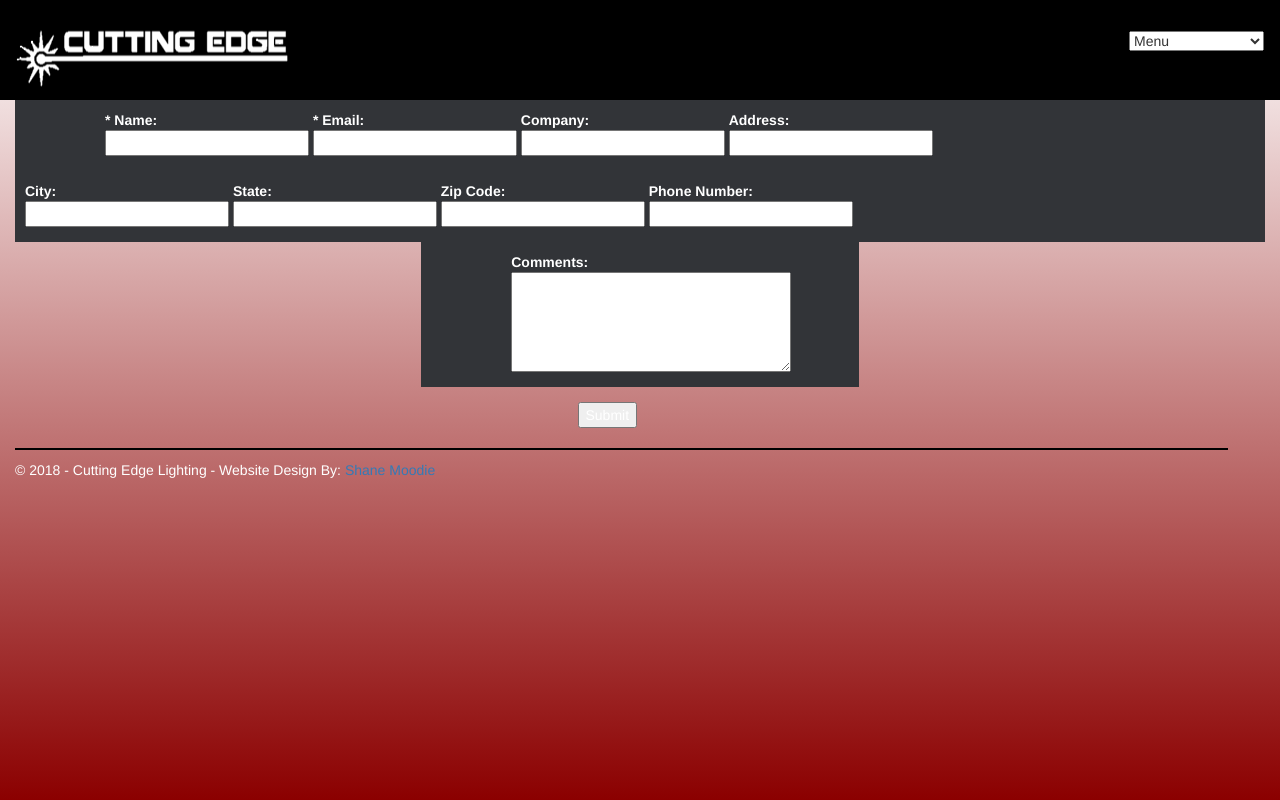
After one commit to ShaneMoodie/CuttingEdgeLighting, an ASP.NET MVC app: template CuttingEdgeLighting/Views/ServiceRequest/ServiceRequest.cshtml in a window 1280 px wide. The commit adds this page. Run offline with ASP.NET Core 8 and stand-ins for ASP.NET MVC 5, Linux system fonts and the light colour scheme; the template is opened without the code that fills it, so the values that code supplies are empty; the project's own start-up code is not run, and a stand-in starts its controllers and pages; some libraries are stand-ins or nearby versions.

Commit message:
ServiceRequest Page halfway

```diff
--- a/CuttingEdgeLighting/Content/Site.css
+++ b/CuttingEdgeLighting/Content/Site.css
@@ -204,6 +204,7 @@ nav select {
     width: 49%;
     float: left;
 }
+
 /* Fading animation */
 .fade {
     -webkit-animation-name: fade;
@@ -232,6 +233,54 @@ nav select {
     }
 }
 
+/*Lighting/Electrical/Energy/Service Request Menus*/
+.servColumns {
+    display: grid;
+    margin: 0 auto;
+    width: 35%;
+}
+
+
+
+.col-left {
+    grid-column: 1;
+    grid-row: 1;
+    background-color: #323438;
+    padding: 10px;
+    padding-left: 90px;
+}
+
+.col-right {
+    grid-column: 2;
+    grid-row: 1;
+    background-color: #323438;
+    padding: 10px;
+}
+
+label {
+    color: black;
+}
+
+span {
+    color: white;
+}
+
+.commentText {
+    background-color: #323438;
+    display: block;
+    margin: 0 auto;
+    margin-bottom: 15px;
+    width: 35%;
+    padding: 10px;
+    padding-left: 90px;
+}
+
+textarea {
+    width: 100%;
+    height: 100px;
+}
+
+
 /*Contact Page*/
 .contactinfo {
     background-image: url('Pictures/TextBackground.jpg');
@@ -246,6 +295,10 @@ nav select {
     width: 30%;
     margin: 25px auto;
     padding: 20px;
+}
+
+.mobilesOnly {
+    visibility: hidden;
 }
 
 /*New Vendor Page*/
--- a/CuttingEdgeLighting/Views/Home/Contact.cshtml
+++ b/CuttingEdgeLighting/Views/Home/Contact.cshtml
@@ -20,7 +20,7 @@
                 <br />
                 Twinsburg, OH 44087
             </p>
-            <p>Phone Number: <a href="tel:3309986002">330-998-6002</a></p>
+            <p>Phone Number: <a class="mobilesOnly" href="tel:3309986002">330-998-6002</a></p>
         </div>
     </div>
 </body>
--- /dev/null
+++ b/CuttingEdgeLighting/Views/ServiceRequest/ServiceRequest.cshtml
@@ -0,0 +1,52 @@
+
+
+<body>
+    <div class="serviceForm">
+        <form action="mailto:carl@cuttingedgelighting.com" method="post" enctype="text/plain">
+            <div class="col-left">
+                <label>
+                    <span>* Name:</span><br />
+                    <input type="text" name="ServiceRequestName" required />
+                </label>
+                <label>
+                    <span>* Email:</span><br />
+                    <input type="text" name="ServiceRequestEmail" required />
+                </label>
+                <label>
+                    <span>Company:</span><br />
+                    <input type="text" name="ServiceRequestCompany" />
+                </label>
+                <label>
+                    <span>Address:</span><br />
+                    <input type="text" name="ServiceRequestAddress" />
+                </label>
+            </div>
+            <div class="col-right">
+                <label>
+                    <span>City:</span><br />
+                    <input type="text" name="ServiceRequestCity" />
+                </label>
+                <label>
+                    <span>State:</span><br />
+                    <input type="text" name="ServiceRequestState" />
+                </label>
+                <label>
+                    <span>Zip Code:</span><br />
+                    <input type="text" name="ServiceRequestZip" />
+                </label>
+                <label>
+                    <span>Phone Number:</span><br />
+                    <input type="text" name="ServiceRequestNumber" />
+                </label>
+            </div>
+            <label class="commentText">
+                <span>Comments:</span><br />
+                <textarea name="comments"></textarea><br />
+            </label>
+            <div class="submitButton">
+                <input type="submit" value="Submit" /><br />
+                <br />
+            </div>
+        </form>
+    </div>
+</body>
--- a/CuttingEdgeLighting/Views/Shared/_Layout.cshtml
+++ b/CuttingEdgeLighting/Views/Shared/_Layout.cshtml
@@ -68,7 +68,7 @@
                 <a href="/Home/Contact" class="nav-item">Contact Us</a>
             </li>
             <li>
-                <a href="#" class="nav-item">Service Request</a>
+                <a href="/ServiceRequest/ServiceRequest" class="nav-item">Service Request</a>
             </li>
             <li>
                 <a href="/NewVendors/Questionnaire" class="nav-item">New Vendor</a>
```
Also changed, not shown: CuttingEdgeLighting/Controllers/ServiceRequestController.cs (added, +17 -0 lines), CuttingEdgeLighting/Views/Home/Index.cshtml (+5 -5 lines), CuttingEdgeLighting/Content/Pictures/5Lights.jpeg (deleted), CuttingEdgeLighting/Content/Pictures/AtlantaLighting.jpg (deleted), CuttingEdgeLighting/Content/Pictures/Bulbs.jpeg (deleted), CuttingEdgeLighting/Content/Pictures/Energy photo.jpg (added), CuttingEdgeLighting/Content/Pictures/PendantLamps.jpeg (deleted), CuttingEdgeLighting/Content/Pictures/Proj management.jpg (added), CuttingEdgeLighting/Content/Pictures/PyramidPic.jpeg (deleted), CuttingEdgeLighting/Content/Pictures/SingleLight.jpeg (deleted), CuttingEdgeLighting/Content/Pictures/SwingingLight.jpeg (deleted), CuttingEdgeLighting/Content/Pictures/elect-energy-conservation-pyramid-l.jpg (added), CuttingEdgeLighting/Content/Pictures/energy-management 2.jpg (added), CuttingEdgeLighting/Content/Pictures/water-conservation-slide.jpg (added), 1 more files.
